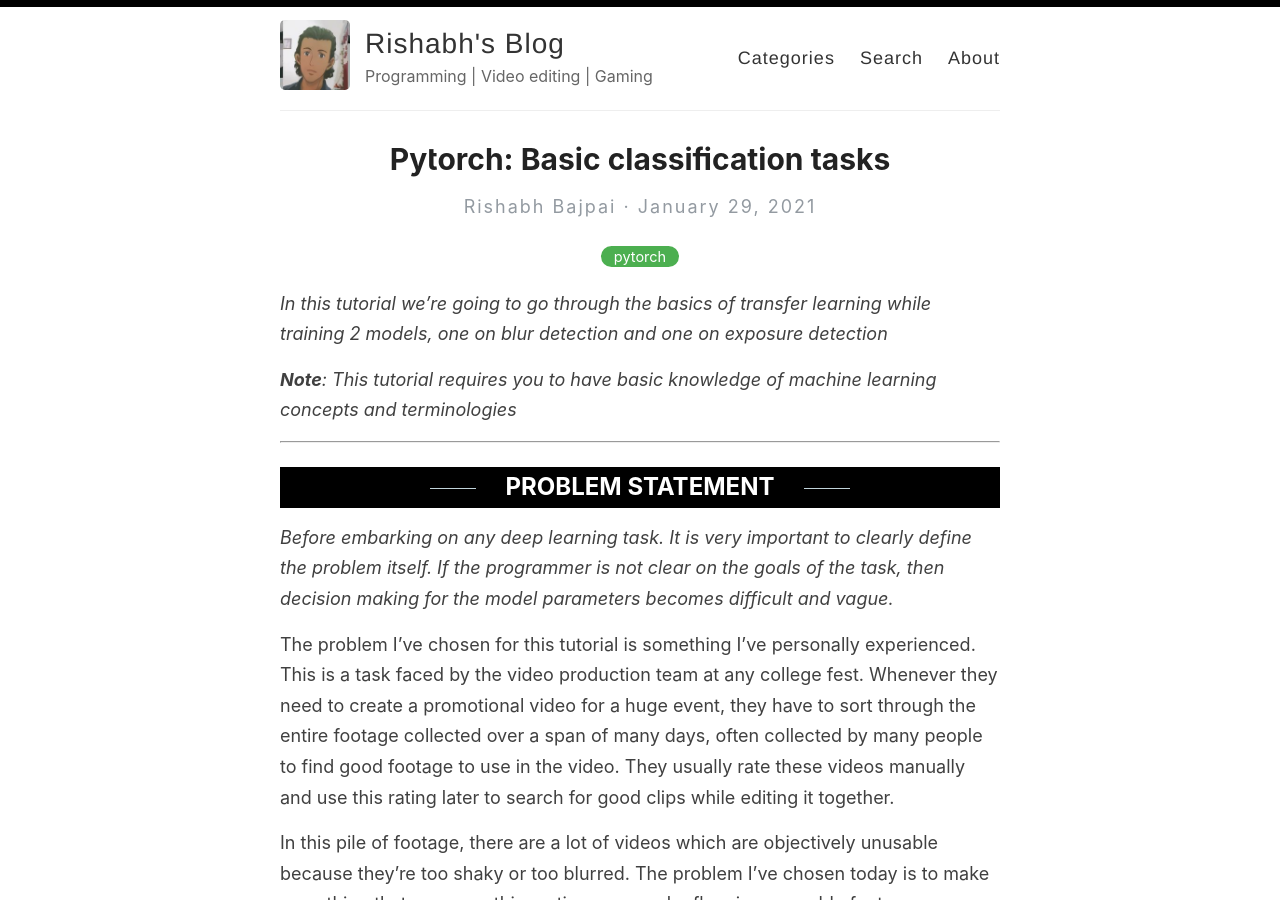
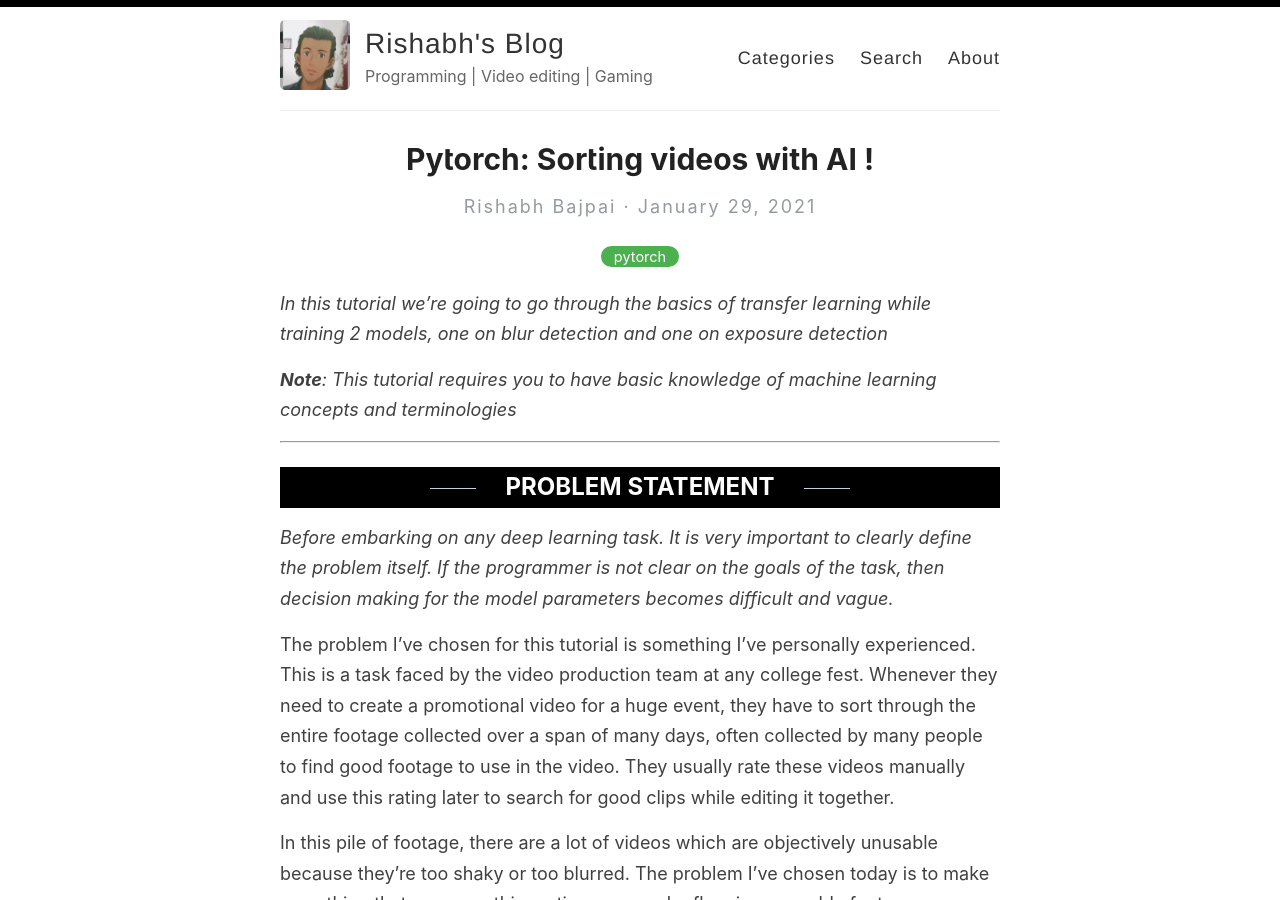
Before and after one commit to CodeSeeker99/codeseeker99.github.io, a Jekyll site: the page built from _posts/2021-01-29-pytorch1.md, in a window 1280 px wide and 900 px high. Built offline with Jekyll 4.4.1, drawn with Linux system fonts in a browser that asks for light colours; part of the change alters nothing that is shown.

Commit message:
Update 2021-01-29-pytorch1.md

````diff
--- a/_posts/2021-01-29-pytorch1.md
+++ b/_posts/2021-01-29-pytorch1.md
@@ -1,7 +1,7 @@
 ---
 published: true
 layout: post
-title: 'Pytorch: Basic classification tasks'
+title: 'Pytorch: Sorting videos with AI !'
 categories:
   - pytorch
 ---
@@ -344,7 +344,7 @@ I was able to achieve an 81% validation accuracy on the blur dataset and 85% val
 **Example video 1:**
 Here is a still from the video of a bike stuntman doing stunts in front of a crowd. The image is very well lit and exposed properly to the frame. There is a bit of motion blur because of how fast the bike is moving. So, this is expected to be a well exposed image with slightly blurry.
 
-![Bike stunt]({{site.baseurl}}/images/Wheelie.png)
+![Bike stunt]({{site.baseurl}}/images/bike.gif)
 
 ```
 Video Evaluated : /content/drive/MyDrive/ExposureDataset/Test/Good/3 wheelie.MOV
@@ -358,7 +358,7 @@ For exposure, this is as we expected. For the blur, the result is  a little unsa
 **Example video 2:**
 Here is another still. This one is from a dance video. From the very first look, you can tell that the image is terribly overexposed. This sometimes happens when the camera man does not remember to change their camera settings while the sun grows brighter during the day.
 
-![Dance]({{site.baseurl}}/images/Dance_over.png)
+![Dance]({{site.baseurl}}/images/dance.gif)
 
 ```
 Video Evaluated : /content/drive/MyDrive/ExposureDataset/Test/Overexposed/3 mime clothes.MOV
````
